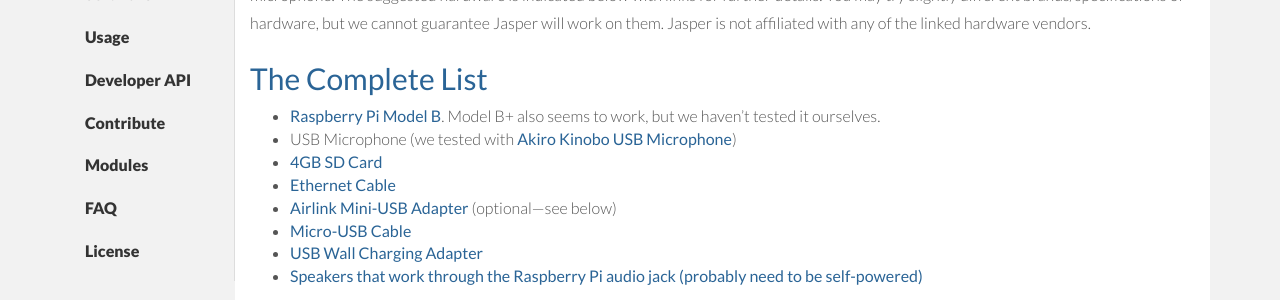
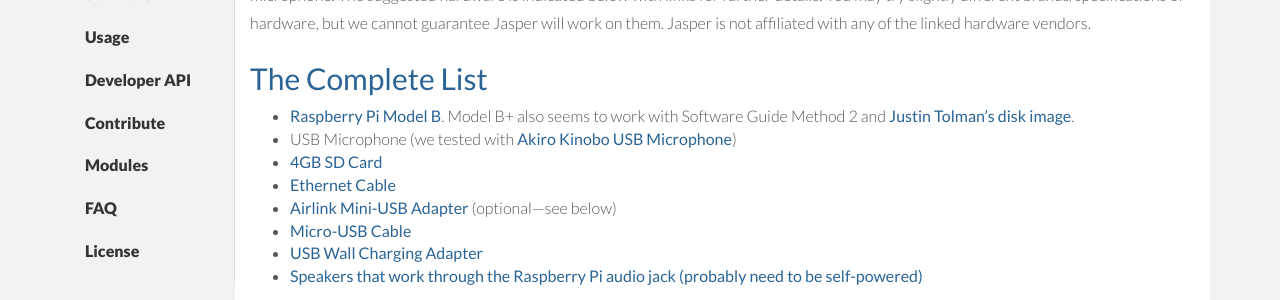
Before and after one commit to jasperproject/jasperproject.github.io, a Jekyll site: the page built from documentation/hardware/index.md, in a window 1280 px wide and 1001 px high. Shown: the part 212-512 px from the top of the window. Built offline with Jekyll 4.4.1, drawn with Linux system fonts in a browser that asks for light colours; nearby versions of some CDN libraries.

Commit message:
linked disk image

```diff
--- a/documentation/hardware/index.md
+++ b/documentation/hardware/index.md
@@ -11,7 +11,7 @@
 
 <h2 class="linked" id='complete-list'><a href="#complete-list" title="Permalink to this headline">The Complete List</a></h2>
 
-- [Raspberry Pi Model B](https://www.google.com/shopping/product/16525736034140563056). Model B+ also seems to work, but we haven't tested it ourselves.
+- [Raspberry Pi Model B](https://www.google.com/shopping/product/16525736034140563056). Model B+ also seems to work with Software Guide Method 2 and [Justin Tolman's disk image](http://www.filedropper.com/jasper-disk-imagebtar).
 - USB Microphone (we tested with [Akiro Kinobo USB Microphone](http://www.amazon.com/USB-2-0-Microphone-Recognition-Software/%20dp/B008CNZOJY/ref=sr_1_1?s=electronics))
 - [4GB SD Card](https://www.google.com/shopping/product/4813288882623522717)
 - [Ethernet Cable](https://www.google.com/search?hl=en&amp;tbm=shop&amp;q=ethernet+cable)
```
